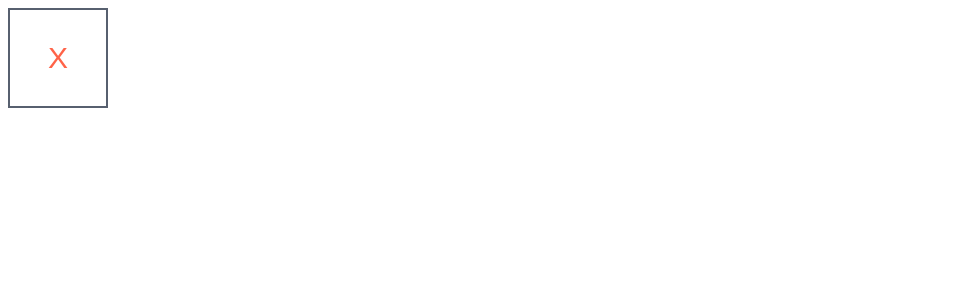
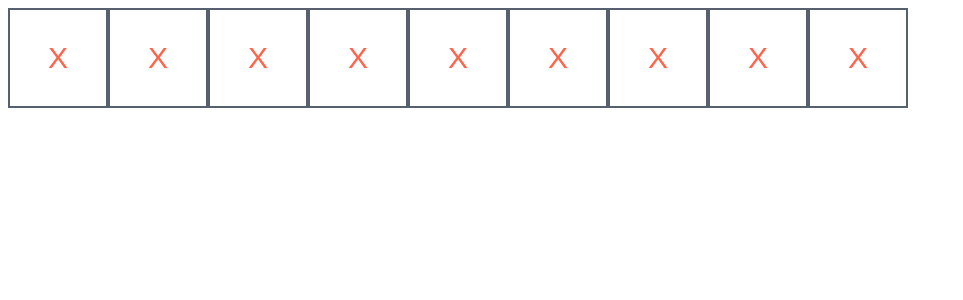
Before and after one commit to ThyagoCunha/react_app, a React (Create React App) app in the folder app/: page / in a window 1280 px wide. Shown: the top 300 px of the page, without its empty margins (0-963 px from the left). Built offline with nearby package versions, Linux system fonts and the light colour scheme.

Commit message:
Colocando qtd das box

```diff
--- a/app/src/App.js
+++ b/app/src/App.js
@@ -1,22 +1,6 @@
-import React, { Fragment } from 'react';
-import BoardCool from './components/BoardCool/index.js';
-import SqueareCool from './components/SquareCool/index.js';
+import React from "react";
+import BoardCool from "./components/BoardCool/index.js";
 
-
-
-// function App() {
-//   return (
-//     <h1>Hello World</h1>
-//   );
-// }
-
-const App = ()=> (
-  <Fragment>
-    <BoardCool>
-      <SqueareCool/>
-    </BoardCool>
-
-  </Fragment>
-);
+const App = () => <BoardCool qtd="9" />;
 
 export default App;
--- a/app/src/components/BoardCool/index.js
+++ b/app/src/components/BoardCool/index.js
@@ -1,9 +1,17 @@
 import React from "react";
+import SqueareCool from "../SquareCool/index.js";
 
+const repeticao = qtd => {
+  let max = qtd;
+  const caixa = [];
 
+  while (max--) {
+    caixa.push(<SqueareCool />);
+  }
 
-  const BoardCool = ({children}) =>(
-     <article>{children}</article>
-  );
+  return caixa;
+};
+
+const BoardCool = ({ qtd }) => <article>{repeticao(qtd)}</article>;
 
 export default BoardCool;
--- a/app/src/components/SquareCool/index.js
+++ b/app/src/components/SquareCool/index.js
@@ -1,9 +1,7 @@
-import React from 'react';
+import React from "react";
 import "./styles.css";
 
-const SquareCool = () => (
-  <button className ="square-cool">X</button>
-);
+const SquareCool = () => <button className="square-cool">X</button>;
 
 export default SquareCool;
 
```
